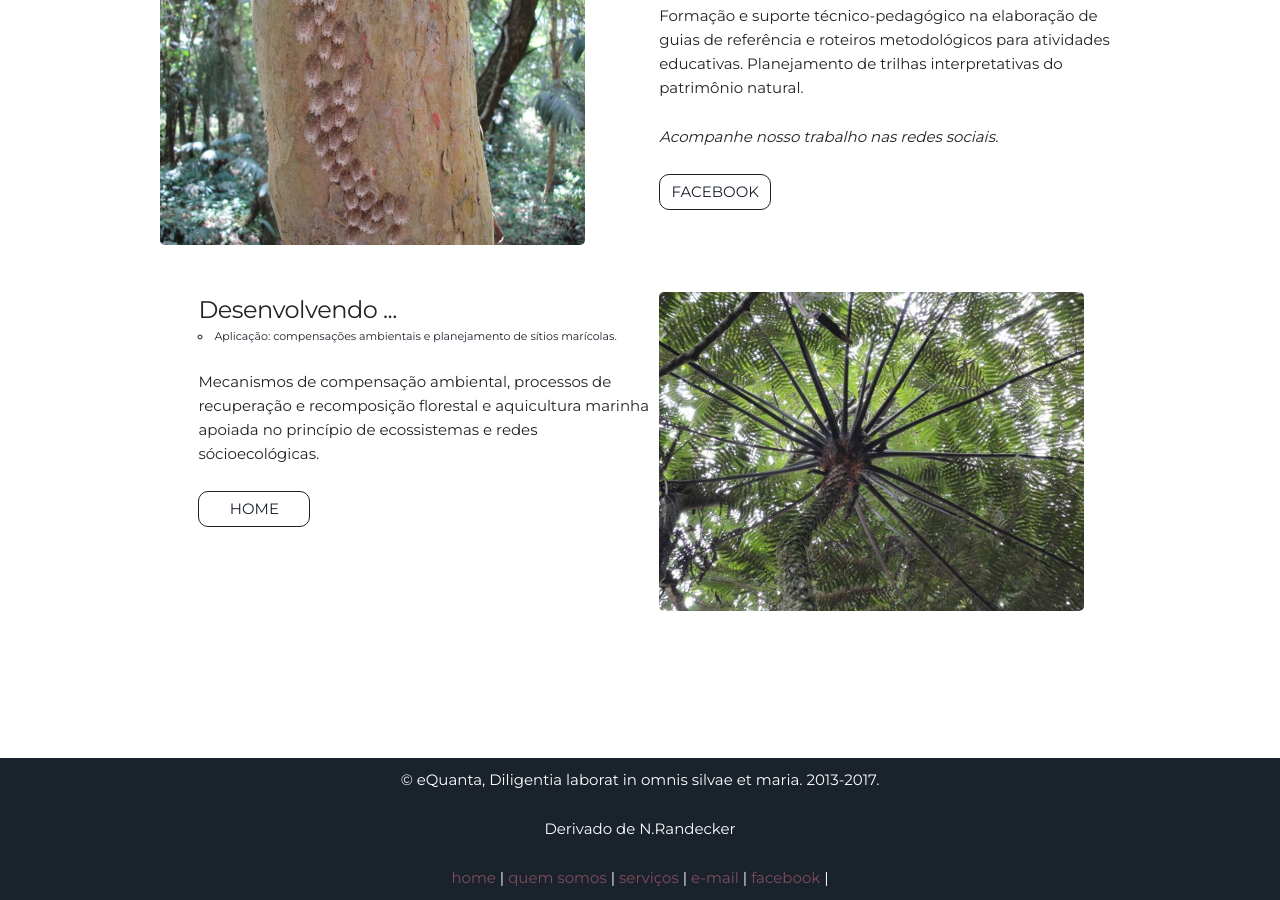
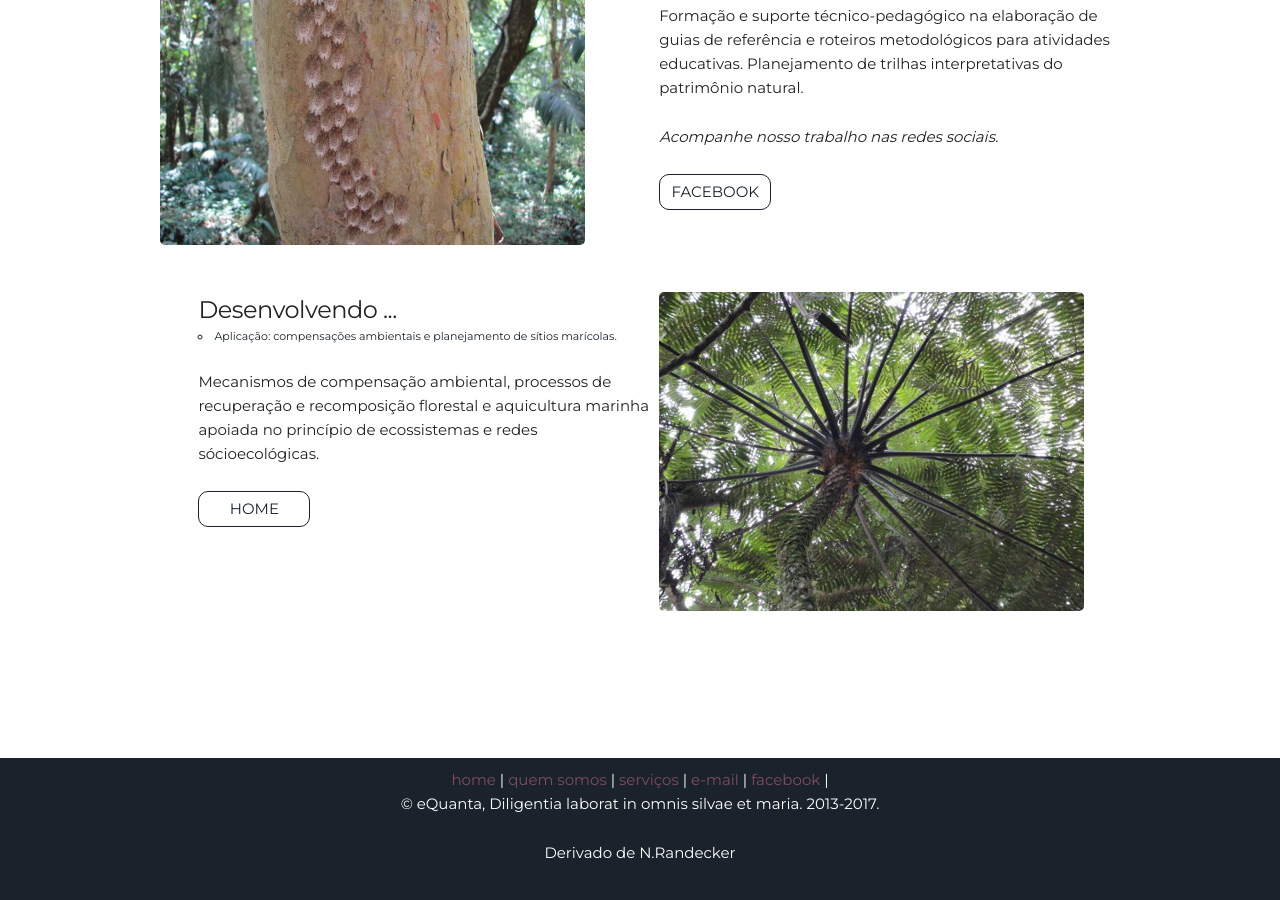
Before and after one commit to leroy1977/eQ1, a Jekyll site: the page built from index.html, in a window 1280 px wide and 900 px high, scrolled down 2711 px. Built offline with Jekyll 4.4.1, drawn with Linux system fonts in a browser that asks for light colours.

Commit message:
Update footer.html

```diff
--- a/_includes/footer.html
+++ b/_includes/footer.html
@@ -1,10 +1,8 @@
 <footer class="footer">
-    <p>&copy; {{site.username}}, {{site.description}}. 2013-2017.</p>
-    <p>Derivado de <!--<a href="https://nrandecker.github.io"> --> N.Randecker <!--</a> --></p>
 
-                <tbody><tr>
+                    <tbody><tr>
                 <td align="center"><a href="#"><font color="#7f4d5b">home</font></a></td>
-                <td align="center" width="8">| </td>
+                <td align="center" color="#7f4d5b" width="8">| </td>
                 <td align="center"><a href="#about"><font color="#7f4d5b">quem somos</font></a></td>
                 <td align="center" width="8">| </td>
                 <td align="center"><a href="/clientes/clientes.asp"><font color="#7f4d5b">serviços</font></a></td>
```
Also changed, not shown: other parts of _includes/footer.html (+2 -2 lines).
